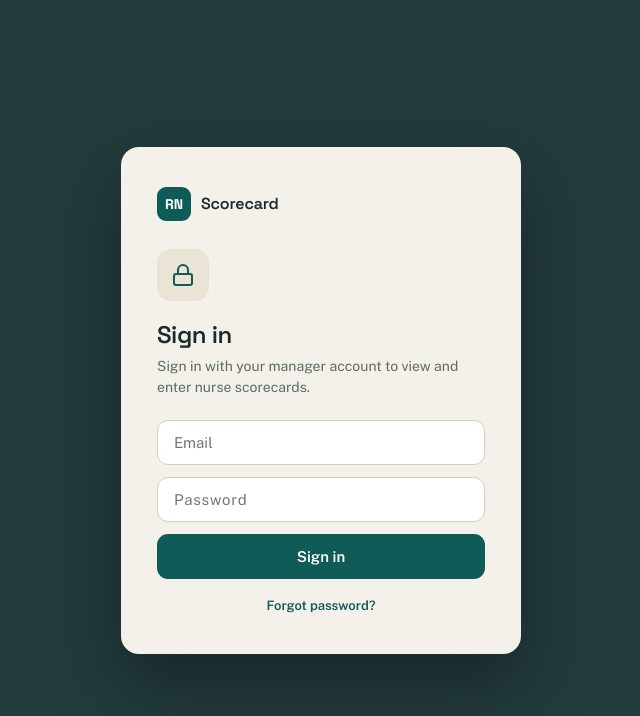
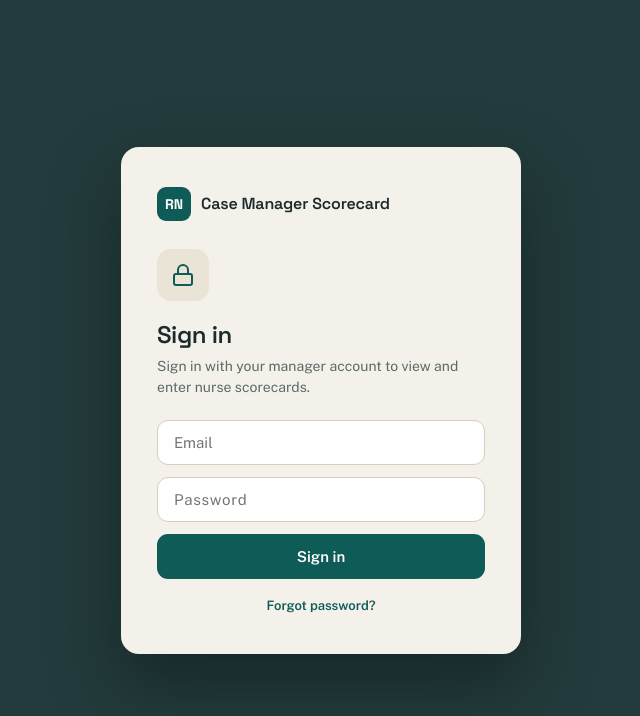
Before and after one commit to CrystalEXL/RNScorecard2, a Next.js app: page / in a window 1280 px wide. Shown: the top 716 px of the page, without its empty margins (319-959 px from the left). Built offline with nearby package versions, Linux system fonts and the light colour scheme; no server answers.

Commit message:
Rebrand wordmark to "Case Manager Scorecard"
Co-Authored-By: Claude Sonnet 5 <noreply@anthropic.com>
Claude-Session: https://claude.ai/code/session_0114e5EKGiqtq6EAREhQHgpj

```diff
--- a/components/Header.js
+++ b/components/Header.js
@@ -37,7 +37,7 @@ export default function Header({ managers, managerId, onManagerChange, view, onN
             </div>
             <div>
               <div style={{ fontFamily: "'Space Grotesk'", fontWeight: 600, fontSize: '15px', letterSpacing: '-.01em', lineHeight: 1 }}>
-                Scorecard
+                Case Manager Scorecard
               </div>
               <div style={{ fontSize: '11px', color: '#9fb2b0', marginTop: '3px' }}>RN Performance · FY{year}</div>
             </div>
--- a/components/SignInScreen.js
+++ b/components/SignInScreen.js
@@ -94,7 +94,7 @@ export default function SignInScreen() {
             RN
           </div>
           <div style={{ fontFamily: "'Space Grotesk'", fontWeight: 600, fontSize: '16px', letterSpacing: '-.01em' }}>
-            Scorecard
+            Case Manager Scorecard
           </div>
         </div>
 
```
